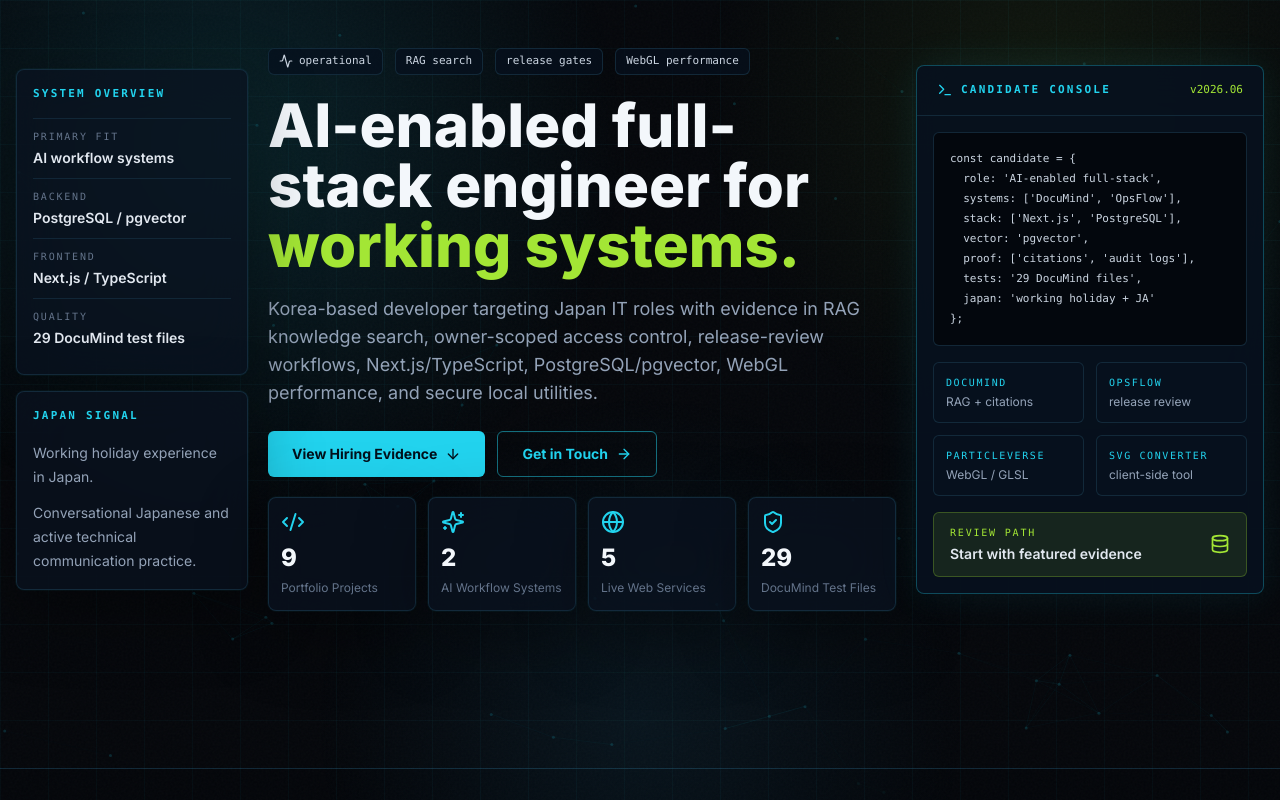
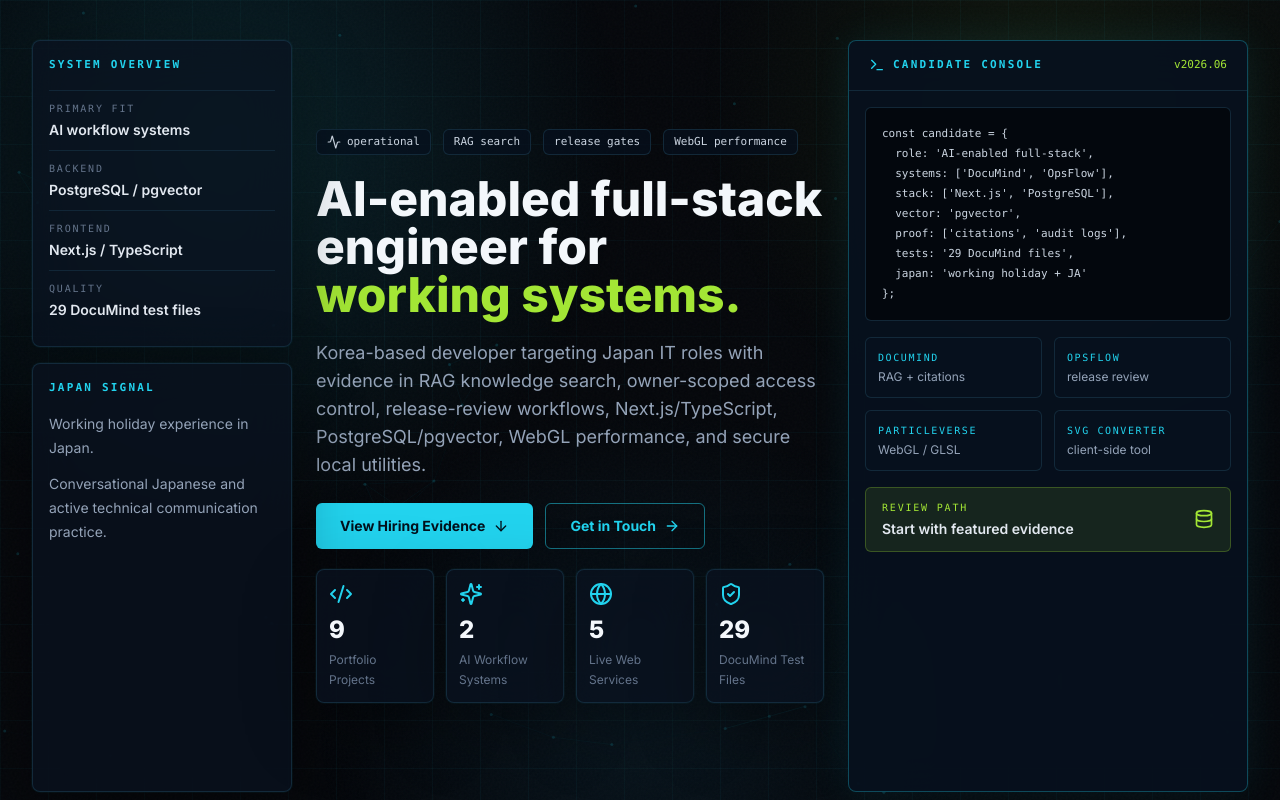
Before and after one commit to jiwonjae-svg/portfolio-page, a Next.js app: page / in a window 1280 px wide. Shown: the top 800 px of the page. Built offline with nearby package versions, Linux system fonts and the light colour scheme.

Commit message:
Fill portfolio hero viewport

```diff
--- a/app/page.tsx
+++ b/app/page.tsx
@@ -306,32 +306,32 @@ export default function Home() {
       <ProjectModal project={selectedProject} isOpen={isModalOpen} onClose={closeModal} />
 
       {/* ==================== Hero Section ==================== */}
-      <section className="relative min-h-[calc(100vh-2rem)] px-4 py-10 md:py-12 overflow-hidden">
-        <div className="relative z-10 mx-auto grid max-w-7xl gap-5 lg:grid-cols-[232px_minmax(0,1fr)_348px] lg:items-center">
+      <section className="relative flex min-h-screen items-center overflow-hidden px-4 py-8 md:py-10 xl:px-8 2xl:px-12">
+        <div className="relative z-10 mx-auto grid w-full max-w-[1880px] gap-5 lg:min-h-[min(860px,calc(100vh-3rem))] lg:grid-cols-[232px_minmax(0,1fr)_348px] lg:items-center xl:grid-cols-[260px_minmax(0,1fr)_400px] xl:gap-6 2xl:grid-cols-[300px_minmax(0,1fr)_460px] 2xl:gap-8">
           <motion.aside
             initial={{ opacity: 0, x: -24 }}
             animate={{ opacity: 1, x: 0 }}
             transition={{ duration: 0.7 }}
-            className="hidden space-y-4 lg:block"
+            className="hidden space-y-4 lg:flex lg:h-full lg:flex-col"
           >
-            <div className="console-panel rounded-lg p-4">
-              <p className="console-label mb-4">System Overview</p>
+            <div className="console-panel rounded-lg p-4 2xl:p-5">
+              <p className="console-label mb-4 2xl:mb-5">System Overview</p>
               {[
                 ['Primary fit', 'AI workflow systems'],
                 ['Backend', 'PostgreSQL / pgvector'],
                 ['Frontend', 'Next.js / TypeScript'],
                 ['Quality', '29 DocuMind test files'],
               ].map(([label, value]) => (
-                <div key={label} className="border-t border-[#163042]/70 py-2.5 first:border-t-0 first:pt-0">
+                <div key={label} className="border-t border-[#163042]/70 py-2.5 first:border-t-0 first:pt-0 2xl:py-3.5">
                   <p className="font-mono text-[10px] uppercase tracking-[0.18em] text-slate-500">{label}</p>
-                  <p className="mt-1 text-sm font-semibold text-slate-200">{value}</p>
+                  <p className="mt-1 text-sm font-semibold text-slate-200 2xl:text-base">{value}</p>
                 </div>
               ))}
             </div>
 
-            <div className="console-panel rounded-lg p-4">
+            <div className="console-panel flex-1 rounded-lg p-4 2xl:p-5">
               <p className="console-label mb-4">Japan Signal</p>
-              <div className="space-y-3 text-sm leading-6 text-slate-400">
+              <div className="space-y-3 text-sm leading-6 text-slate-400 2xl:text-base 2xl:leading-7">
                 <p>Working holiday experience in Japan.</p>
                 <p>Conversational Japanese and active technical communication practice.</p>
               </div>
@@ -356,41 +356,41 @@ export default function Home() {
 
             <h1
               aria-label="AI-enabled full-stack engineer for working systems."
-              className="max-w-4xl break-words text-3xl font-black leading-[1.04] tracking-normal text-foreground sm:text-4xl md:text-5xl xl:text-6xl"
+              className="max-w-5xl break-words text-3xl font-black leading-[1.04] tracking-normal text-foreground sm:text-4xl md:text-5xl 2xl:text-6xl min-[1800px]:text-7xl"
             >
               AI-enabled full-stack engineer for{' '}
               <span className="block text-secondary">working systems.</span>
             </h1>
 
-            <p className="mt-5 max-w-3xl text-base leading-7 text-slate-400 md:text-lg">
+            <p className="mt-5 max-w-4xl text-base leading-7 text-slate-400 md:text-lg 2xl:text-xl 2xl:leading-8">
               Korea-based developer targeting Japan IT roles with evidence in RAG knowledge search,
               owner-scoped access control, release-review workflows, Next.js/TypeScript,
               PostgreSQL/pgvector, WebGL performance, and secure local utilities.
             </p>
 
-            <div className="mt-6 flex flex-col gap-3 sm:flex-row">
+            <div className="mt-6 flex flex-col gap-3 sm:flex-row 2xl:mt-8">
               <a
                 href="#featured-projects"
-                className="inline-flex items-center justify-center gap-2 rounded-md bg-primary px-6 py-3 text-sm font-bold text-[#03111c] transition-colors hover:bg-primary/80"
+                className="inline-flex items-center justify-center gap-2 rounded-md bg-primary px-6 py-3 text-sm font-bold text-[#03111c] transition-colors hover:bg-primary/80 2xl:px-7 2xl:py-3.5"
               >
                 View Hiring Evidence
                 <ArrowDown className="w-4 h-4" />
               </a>
               <a
                 href="#contact"
-                className="inline-flex items-center justify-center gap-2 rounded-md border border-primary/50 px-6 py-3 text-sm font-bold text-primary transition-colors hover:bg-primary/10"
+                className="inline-flex items-center justify-center gap-2 rounded-md border border-primary/50 px-6 py-3 text-sm font-bold text-primary transition-colors hover:bg-primary/10 2xl:px-7 2xl:py-3.5"
               >
                 Get in Touch
                 <ArrowRight className="w-4 h-4" />
               </a>
             </div>
 
-            <div className="mt-5 grid grid-cols-2 gap-3 md:grid-cols-4">
+            <div className="mt-5 grid grid-cols-2 gap-3 md:grid-cols-4 2xl:mt-8 2xl:gap-4">
               {portfolioStats.map((metric) => (
-                <div key={metric.label} className="console-panel rounded-lg p-3">
-                  <div className="mb-2 text-primary">{metric.icon}</div>
-                  <CountUp target={metric.value} className="text-2xl font-black text-foreground" />
-                  <p className="mt-1 text-xs leading-5 text-slate-500">{metric.label}</p>
+                <div key={metric.label} className="console-panel rounded-lg p-3 2xl:p-5">
+                  <div className="mb-2 text-primary 2xl:mb-3">{metric.icon}</div>
+                  <CountUp target={metric.value} className="text-2xl font-black text-foreground 2xl:text-3xl" />
+                  <p className="mt-1 text-xs leading-5 text-slate-500 2xl:text-sm">{metric.label}</p>
                 </div>
               ))}
             </div>
@@ -400,17 +400,17 @@ export default function Home() {
             initial={{ opacity: 0, x: 24 }}
             animate={{ opacity: 1, x: 0 }}
             transition={{ duration: 0.7, delay: 0.2 }}
-            className="console-panel-strong rounded-lg"
+            className="console-panel-strong rounded-lg lg:self-stretch"
           >
-            <div className="flex items-center justify-between border-b border-[#163042]/80 px-5 py-4">
+            <div className="flex items-center justify-between border-b border-[#163042]/80 px-5 py-4 2xl:px-6 2xl:py-5">
               <div className="flex items-center gap-2">
                 <Terminal className="h-4 w-4 text-primary" />
                 <p className="console-label">Candidate Console</p>
               </div>
               <span className="font-mono text-[11px] text-secondary">v2026.06</span>
             </div>
-            <div className="space-y-4 p-4">
-              <pre className="whitespace-pre-wrap break-words rounded-md border border-[#163042]/80 bg-[#03070d] p-4 text-[11px] leading-5 text-slate-300">
+            <div className="space-y-4 p-4 2xl:space-y-5 2xl:p-5">
+              <pre className="whitespace-pre-wrap break-words rounded-md border border-[#163042]/80 bg-[#03070d] p-4 text-[11px] leading-5 text-slate-300 2xl:p-5 2xl:text-xs 2xl:leading-6">
                 <code>{`const candidate = {
   role: 'AI-enabled full-stack',
   systems: ['DocuMind', 'OpsFlow'],
@@ -422,16 +422,16 @@ export default function Home() {
 };`}</code>
               </pre>
 
-              <div className="grid grid-cols-2 gap-3">
+              <div className="grid grid-cols-2 gap-3 2xl:gap-4">
                 {[
                   ['DocuMind', 'RAG + citations'],
                   ['OpsFlow', 'release review'],
                   ['ParticleVerse', 'WebGL / GLSL'],
                   ['SVG Converter', 'client-side tool'],
                 ].map(([label, value]) => (
-                  <div key={label} className="rounded-md border border-[#163042]/80 bg-[#07111f]/80 p-3">
+                  <div key={label} className="rounded-md border border-[#163042]/80 bg-[#07111f]/80 p-3 2xl:p-4">
                     <p className="font-mono text-[10px] uppercase tracking-[0.16em] text-primary">{label}</p>
-                    <p className="mt-1 text-xs text-slate-400">{value}</p>
+                    <p className="mt-1 text-xs text-slate-400 2xl:text-sm">{value}</p>
                   </div>
                 ))}
               </div>
```
